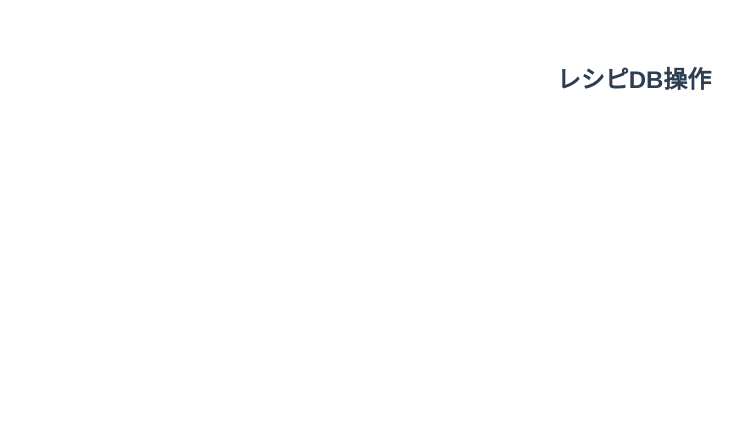
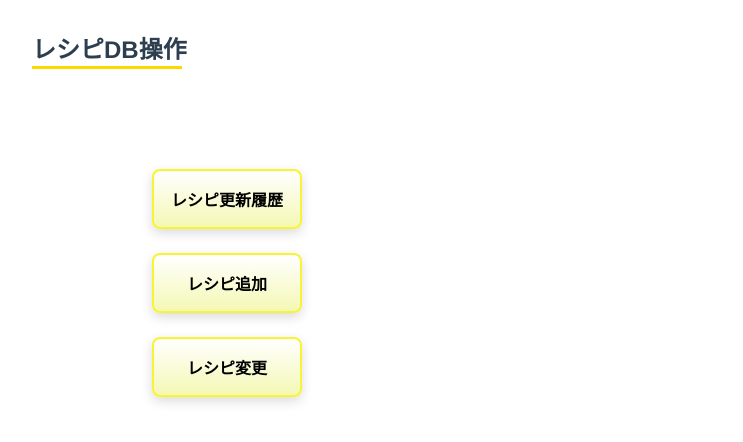
Before and after one commit to 38022/P3Icontrol, a Vue app: page /recipeDB in a window 1280 px wide. Shown: the top 442 px of the page, without its empty margins (6-749 px from the left). Built offline with nearby package versions, Linux system fonts and the light colour scheme.

Commit message:
設定削除、レシピ更新履歴実装

```diff
--- a/src/components/RecipeDB.vue
+++ b/src/components/RecipeDB.vue
@@ -1,3 +1,57 @@
 <template>
   <h2>レシピDB操作</h2>
+  <div class="button-group">
+    <div class="recipe-history">
+      <button @click="$router.push('/recipeDB/recipeHistory')">レシピ更新履歴</button>
+    </div>
+    <div class="recipe-add">
+      <button>レシピ追加</button>
+    </div>
+    <div class="recipe-edit">
+      <button>レシピ変更</button>
+    </div>
+  </div>
 </template>
+
+<style scoped>
+h2 {
+  position: relative;
+  text-align: left;
+  margin-left: 30px;
+  margin-top: -30px;
+  padding-bottom: 4px;
+}
+h2::after {
+  content: "";
+  display: block;
+  position: absolute;
+  left: 0;
+  bottom: 0;
+  width: 150px;
+  height: 3px;
+  background: #FFD700;
+}
+.button-group {
+  display: flex;
+  flex-direction: column;
+  gap: 24px;
+  align-items: flex-start;
+  margin-left: 150px;
+  margin-top: 100px;
+}
+.button-group button {
+  width: 150px;
+  height: 60px;
+  font-size: 1rem;
+  font-weight: bold;
+  background: linear-gradient(180deg, #fff 0%, #f4f8b4 100%);
+  border: 2px solid #f8f433;
+  border-radius: 8px;
+  box-shadow: 0 4px 12px rgba(0,0,0,0.15);
+  transition: box-shadow 0.2s;
+}
+.button-group button:hover {
+  box-shadow: 0 6px 18px rgba(0,0,0,0.25);
+  background: linear-gradient(180deg, #f8f8f8 0%, #ffff7c 100%);
+}
+</style>
--- a/src/components/RecipeDelete.vue
+++ /dev/null
@@ -1,64 +0,0 @@
-<template>
-  <div class="recipe-delete">
-    <h2>レシピ削除</h2>
-    <div class="select-recipe">
-      <p>削除するレシピを選択</p>
-      <select v-model="selectedRecipe">
-        <option v-for="recipes in recipesList" :key="recipes" :value="recipes">
-          {{ recipes }}
-        </option>
-      </select>
-    </div>
-    <button @click="onDelete">削除</button>
-  </div>
-</template>
-
-<script>
-export default {
-  name: 'RecipeDelete',
-  data() {
-    return {
-      recipesList: ['テンター出ツレ'],
-      selectedRecipe: ''
-    }
-  },
-  methods: {
-    onDelete() {
-      alert('本当に削除しますか？');
-    }
-  }
-}
-</script>
-
-<style scoped>
-h2 {
-  position: relative;
-  text-align: left;
-  margin-left: 30px;
-  margin-top: -30px;
-  padding-bottom: 4px;
-}
-h2::after {
-  content: "";
-  display: block;
-  position: absolute;
-  left: 0;
-  bottom: 0;
-  width: 150px;
-  height: 3px;
-  background: #FFD700;
-}
-.select-recipe {
-  display: flex;
-  flex-direction: column;
-  margin-left: 50px;
-  gap: 10px;
-}
-.select-recipe p {
-  text-align: left;
-  margin: 0;
-}
-.select-recipe select {
-  width: 330px;
-}
-</style>
--- /dev/null
+++ b/src/components/SettingDelete.vue
@@ -0,0 +1,102 @@
+<template>
+  <div class="setting-delete">
+    <h2>設定削除</h2>
+    <div class="display-info">
+      <p>カメラ名：{{ decodedCamera }}</p>
+      <p>タグ名：{{ decodedTag }}</p>
+      <p>レシピID：{{ decodedRecipeId }}</p>
+    </div>
+    <!-- <div class="select-setting">
+      <p>削除する設定を選択</p>
+      <select v-model="selectedSetting">
+        <option v-for="settings in settingsList" :key="settings" :value="settings">
+          {{ settings }}
+        </option>
+      </select>
+    </div> -->
+    <button @click="onDelete">削除</button>
+  </div>
+</template>
+
+<script>
+export default {
+  name: 'SettingDelete',
+  // data() {
+  //   return {
+  //     recipesList: ['テンター出ツレ'],
+  //     selectedRecipe: ''
+  //   }
+  // },
+  methods: {
+    onDelete() {
+      alert('本当に削除しますか？');
+    }
+  },
+  props: {
+    tag: {
+      type: String,
+      required: false
+    },
+    camera: {
+      type: String,
+      required: false
+    },
+    recipeId: {
+      type: String,
+      required: false
+    }
+  },
+  computed: {
+    decodedTag() {
+      return this.tag ? decodeURIComponent(this.tag) : '';
+      // 日本語はURLエンコード必要
+    },
+    decodedCamera() {
+      return this.camera ? decodeURIComponent(this.camera) : '';
+    },
+    decodedRecipeId() {
+      return this.recipeId ? decodeURIComponent(this.recipeId): '';
+    }
+  }
+}
+</script>
+
+<style scoped>
+h2 {
+  position: relative;
+  text-align: left;
+  margin-left: 30px;
+  margin-top: -30px;
+  padding-bottom: 4px;
+}
+h2::after {
+  content: "";
+  display: block;
+  position: absolute;
+  left: 0;
+  bottom: 0;
+  width: 150px;
+  height: 3px;
+  background: #FFD700;
+}
+.display-info {
+  text-align: left;
+  margin-left: 60px;
+  margin-top: 100px;
+  font-size: 1.2rem; /* 文字サイズを大きく */
+  line-height: 2;    /* 行間 */
+}
+.select-recipe {
+  display: flex;
+  flex-direction: column;
+  margin-left: 50px;
+  gap: 10px;
+}
+.select-recipe p {
+  text-align: left;
+  margin: 0;
+}
+.select-recipe select {
+  width: 330px;
+}
+</style>
--- a/src/components/SystemSetting.vue
+++ b/src/components/SystemSetting.vue
@@ -51,7 +51,12 @@
              } }">編集</router-link>
           </td>
           <td>
-            <router-link :to="`/delete/${row.no}`">削除</router-link>
+            <router-link :to="{ name: 'SettingDelete',
+             params: { no: row.no,
+             camera: encodeURIComponent(row.camera),
+             tag: encodeURIComponent(row.tag),
+             recipeId: encodeURIComponent(row.recipeId)
+             } }">削除</router-link>
           </td>
           <td>
             <router-link :to="`/history/${row.no}`">編集履歴</router-link>
--- a/src/router/index.js
+++ b/src/router/index.js
@@ -2,9 +2,9 @@ import { createRouter, createWebHistory } from 'vue-router'
 import HomePage from '../components/HomePage.vue'
 // import RecipeControl from '../components/RecipeControl.vue'
 // import RecipeAdd from '../components/RecipeAdd.vue'
-// import RecipeHistory from '../components/RecipeHistory.vue'
+import RecipeHistory from '../components/RecipeHistory.vue'
 // import RecipeChange from '../components/RecipeChange.vue'
-// import RecipeDelete from '../components/RecipeDelete.vue'
+import SettingDelete from '../components/SettingDelete.vue'
 import SystemSetting from '../components/SystemSetting.vue'
 import SettingEdit from '../components/SettingEdit.vue'
 import TagInfo from '../components/TagInfo.vue'
@@ -23,9 +23,13 @@ const routes = [
   { path: '/', component: HomePage },
   // { path: '/recipe', component: RecipeControl },
   // { path: '/recipe/add', component: RecipeAdd },
-  // { path: '/recipe/history', component: RecipeHistory },
+
   // { path: '/recipe/change', component: RecipeChange },
-  // { path: '/recipe/delete', component: RecipeDelete },
+  { path: '/settingDelete/:no/:tag/:camera/:recipeId',
+    name: 'SettingDelete',
+    component: SettingDelete,
+    props: route => ({ no: route.params.no, tag: route.params.tag, camera: route.params.camera, recipeId: route.params.recipeId })
+   },
   { path: '/setting', component: SystemSetting },
   {
     path: '/settingEdit/:no/:tag/:camera',
@@ -53,6 +57,7 @@ const routes = [
   },
   { path: '/log', component: SystemLog },
   { path: '/recipeDB', component: RecipeDB },
+  { path: '/recipeDB/recipeHistory', component: RecipeHistory },
   { path: '/tag', component: TagControl },
   { path: '/settingAdd', component: SettingAdd },
   { path: '/tag/history', component: TagHistory },
```
